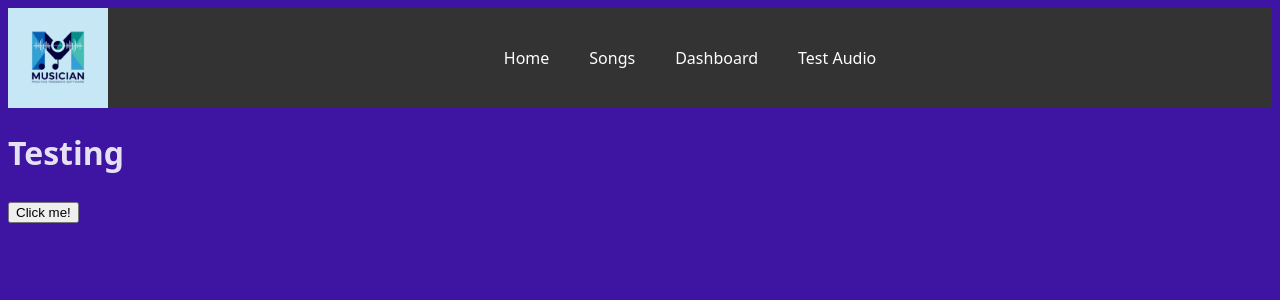
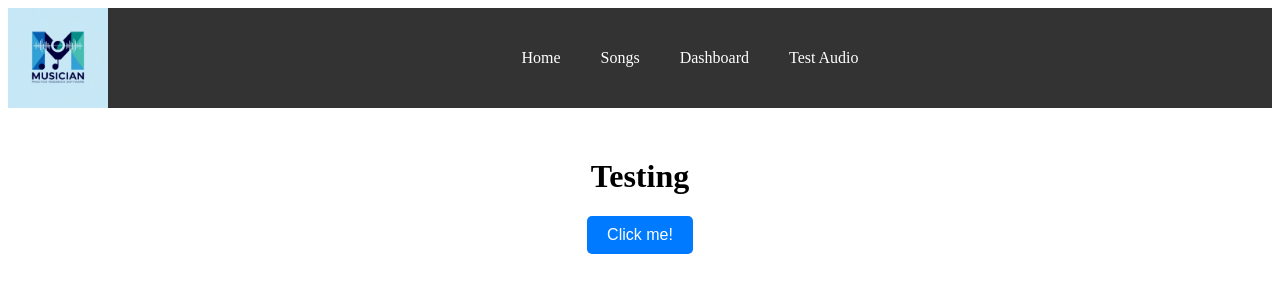
Before and after one commit to zanek116/musician-practice-feedback-software, a React (Vite) app in the folder musician-practice-feedback-software/: page /test in a window 1280 px wide. Shown: the top 300 px of the page. Built offline with nearby package versions, Linux system fonts and the light colour scheme.

Commit message:
- Added audio processing APIs, style changes

```diff
--- a/musician-practice-feedback-software/src/index.css
+++ b/musician-practice-feedback-software/src/index.css
@@ -1,68 +1 @@
-:root {
-  font-family: system-ui, Avenir, Helvetica, Arial, sans-serif;
-  line-height: 1.5;
-  font-weight: 400;
-
-  color-scheme: light dark;
-  color: rgba(255, 255, 255, 0.87);
-  background-color: #3d15a2;
-
-  font-synthesis: none;
-  text-rendering: optimizeLegibility;
-  -webkit-font-smoothing: antialiased;
-  -moz-osx-font-smoothing: grayscale;
-}
-/*
-a {
-  font-weight: 500;
-  color: #646cff;
-  text-decoration: inherit;
-}
-a:hover {
-  color: #535bf2;
-}
-
-body {
-  margin: 0;
-  display: flex;
-  place-items: center;
-  min-width: 320px;
-  min-height: 100vh;
-}
-
-h1 {
-  font-size: 3.2em;
-  line-height: 1.1;
-}
-
-button {
-  border-radius: 8px;
-  border: 1px solid transparent;
-  padding: 0.6em 1.2em;
-  font-size: 1em;
-  font-weight: 500;
-  font-family: inherit;
-  background-color: #1a1a1a;
-  cursor: pointer;
-  transition: border-color 0.25s;
-}
-button:hover {
-  border-color: #646cff;
-}
-button:focus,
-button:focus-visible {
-  outline: 4px auto -webkit-focus-ring-color;
-}
-
-@media (prefers-color-scheme: light) {
-  :root {
-    color: #213547;
-    background-color: #ffffff;
-  }
-  a:hover {
-    color: #747bff;
-  }
-  button {
-    background-color: #f9f9f9;
-  }
-} */
+/* TODO: Global styling here:  */
--- /dev/null
+++ b/musician-practice-feedback-software/src/pages/TestAudio.css
@@ -0,0 +1,29 @@
+.test-audio-container {
+    text-align: center;
+    margin-top: 50px;
+  }
+
+  .record-button {
+    padding: 10px 20px;
+    font-size: 16px;
+    background-color: #007bff;
+    color: white;
+    border: none;
+    border-radius: 5px;
+    cursor: pointer;
+    transition: background-color 0.3s ease;
+  }
+
+  .record-button:disabled {
+    background-color: #6c757d;
+    cursor: not-allowed;
+  }
+
+  .record-button:hover:not(:disabled) {
+    background-color: #0056b3;
+  }
+
+  p {
+    font-size: 18px;
+    margin-top: 20px;
+  }
--- a/musician-practice-feedback-software/src/pages/TestAudio.tsx
+++ b/musician-practice-feedback-software/src/pages/TestAudio.tsx
@@ -1,23 +1,57 @@
-import { useState } from 'react';
+import React, { useState } from 'react';
+import './TestAudio.css';
 
 const TestAudio = () => {
+  const [pitch, setPitch] = useState<number | null>(null);
+  const [countdown, setCountdown] = useState<number | null>(null);
+  const [recording, setRecording] = useState(false);
   const [message, setMessage] = useState('');
 
   const handleClick = async () => {
     try {
-      const response = await fetch('http://localhost:8080/test');
-      const data = await response.json();
-      setMessage(data.message);
+      setRecording(true);
+      setPitch(null); // Clear the previous pitch value
+      setMessage('Recording for...');
+      setCountdown(5);
+
+      // Start pitch detection
+      const startResponse = await fetch('http://localhost:8080/start_pitch_detection');
+      const startData = await startResponse.json();
+      console.log('Start pitch detection response:', startData);
+
+      // Countdown timer
+      for (let i = 5; i > 0; i--) {
+        setCountdown(i);
+        await new Promise(resolve => setTimeout(resolve, 1000));
+      }
+
+      setCountdown(null);
+      setMessage('Playing back recording:');
+
+      // Wait for a short period to allow pitch detection to complete
+      setTimeout(async () => {
+        // Fetch the detected pitch
+        const pitchResponse = await fetch('http://localhost:8080/pitch');
+        const pitchData = await pitchResponse.json();
+        console.log('Pitch response:', pitchData);
+        setPitch(pitchData.pitch);
+        setRecording(false);
+      }, 1000); // Wait for 1 second to ensure pitch detection is complete
     } catch (error) {
       console.error('Error fetching the API message:', error);
+      setRecording(false);
     }
   };
 
   return (
-    <div>
+    <div className="test-audio-container">
       <h1>Testing</h1>
-      <button onClick={handleClick}>Click me!</button>
+      <button onClick={handleClick} disabled={recording} className="record-button">
+        {recording ? 'Recording...' : 'Click me!'}
+      </button>
       {message && <p>{message}</p>}
+      {countdown !== null && <p>{countdown}... seconds</p>}
+      {pitch !== null && <p>Detected Pitch: {pitch} Hz</p>}
     </div>
   );
 };
```
Also changed, not shown: 1 other file (tests, documents, lock files or other folders).
